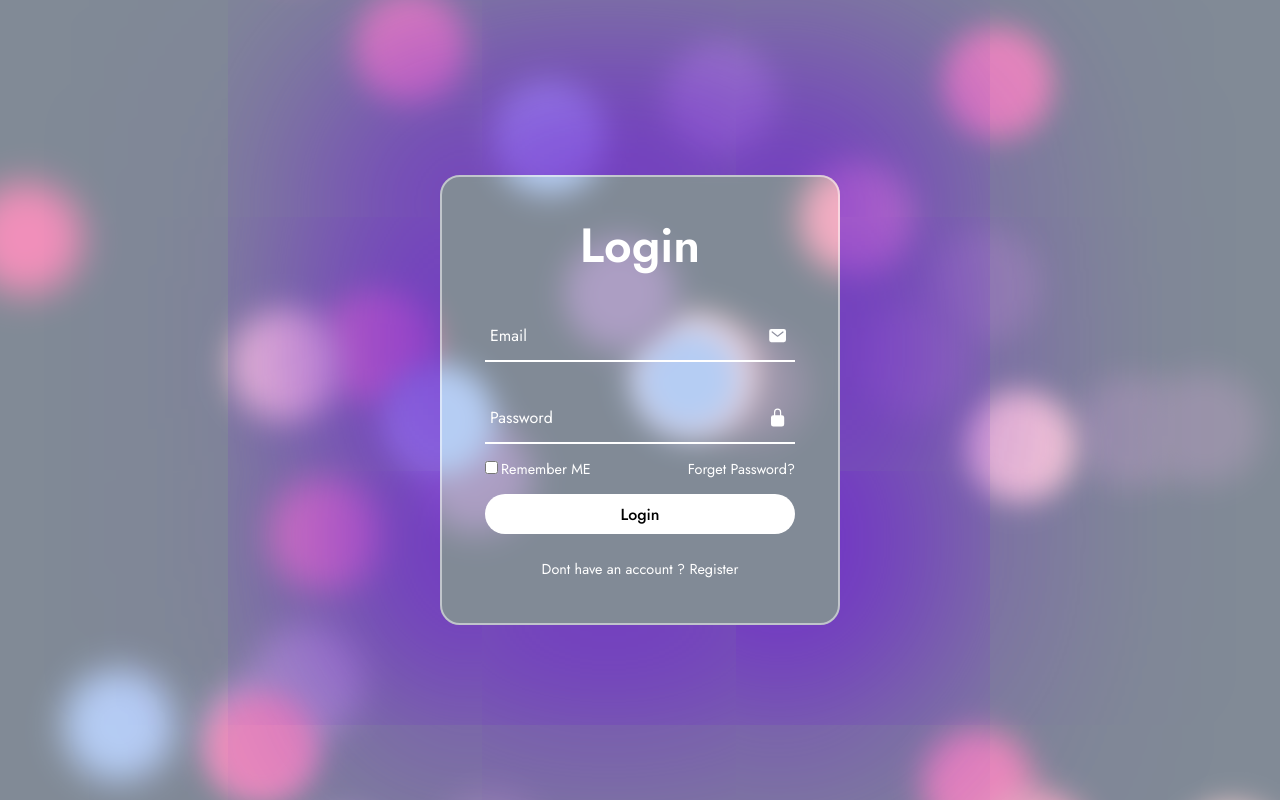
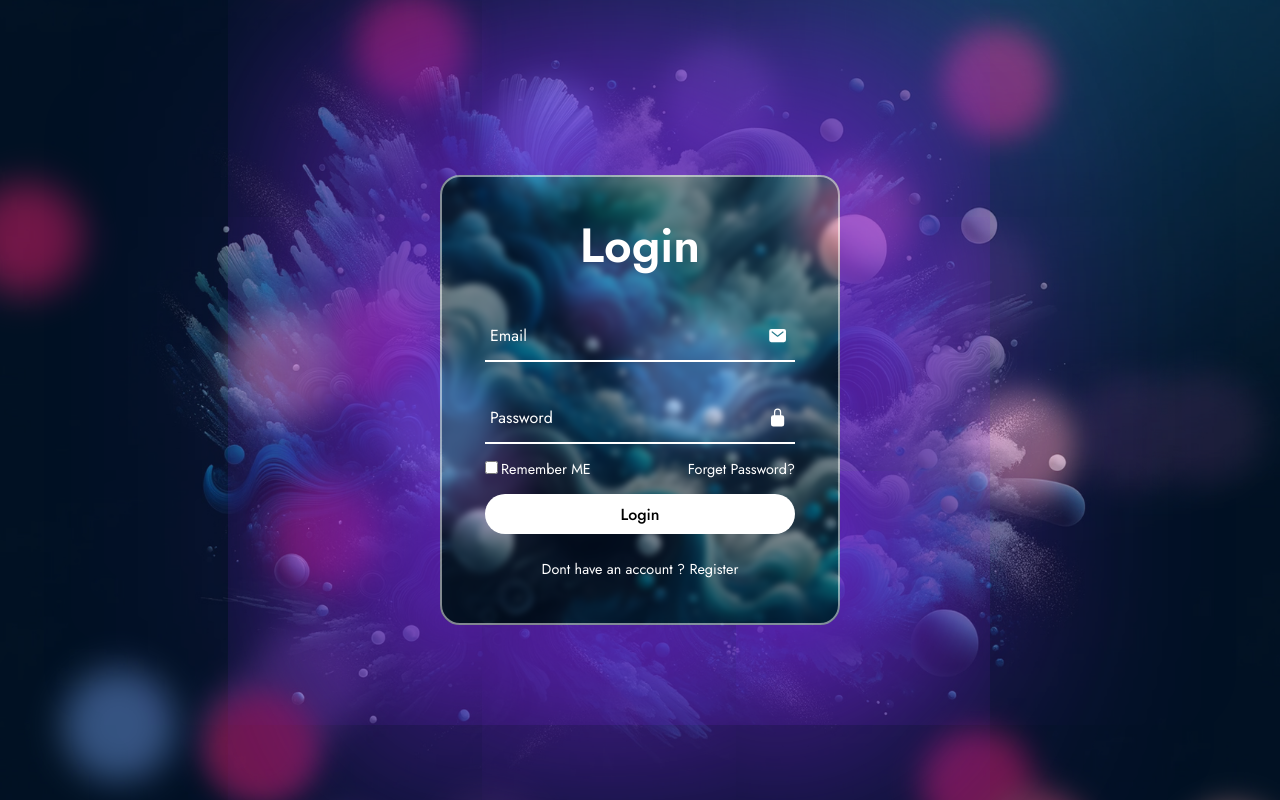
Before and after one commit to baibhavsagar/html-css-3d-form, a plain HTML site: page index.html in a window 1280 px wide. Drawn offline with nearby package versions, Linux system fonts and the light colour scheme.

Commit message:
image working directory

```diff
--- a/assets/css/styles.css
+++ b/assets/css/styles.css
@@ -473,7 +473,7 @@ body{
   justify-content: center;
   align-items: center;
   min-height: 100vh;
-  background:url("assets/bg-image");
+  background:url("../img/bg-image.jpg");
   background-size: cover;
   background-position: center;
 
```
Also changed, not shown: assets/img/bg-image.jpg (renamed from assets/bg-image.jpg).
